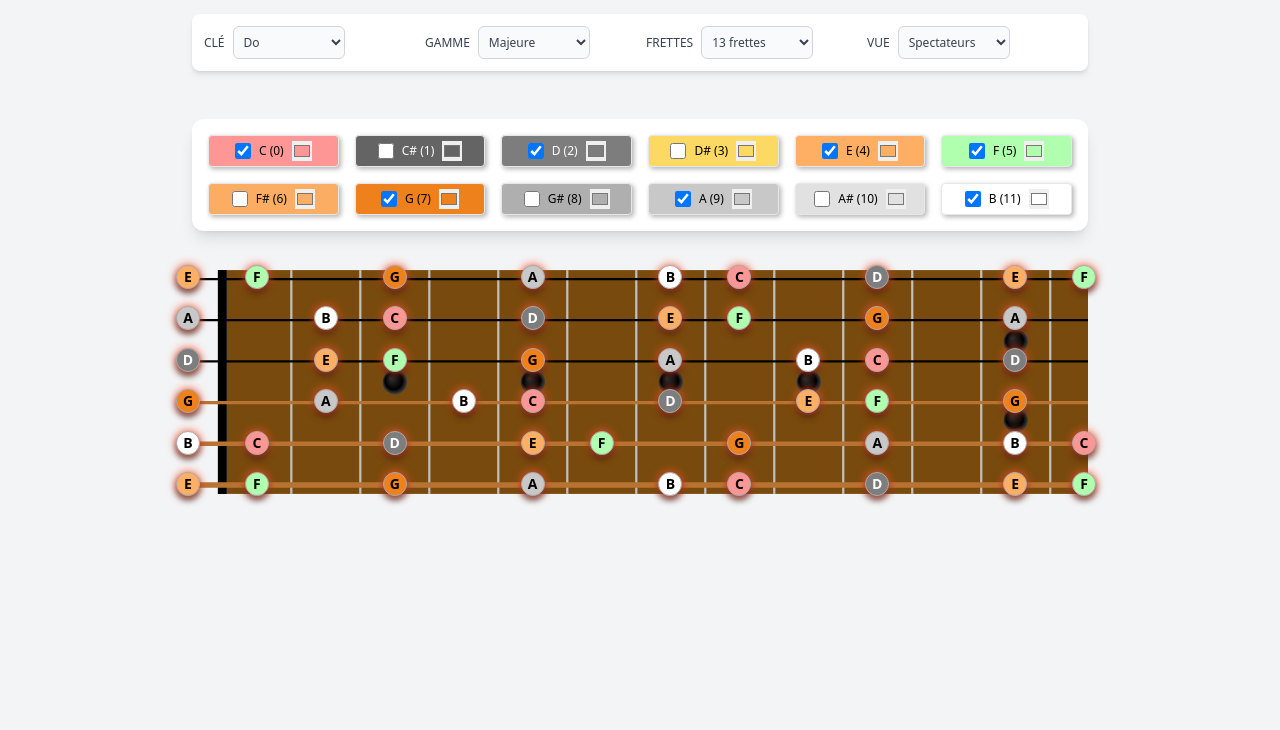
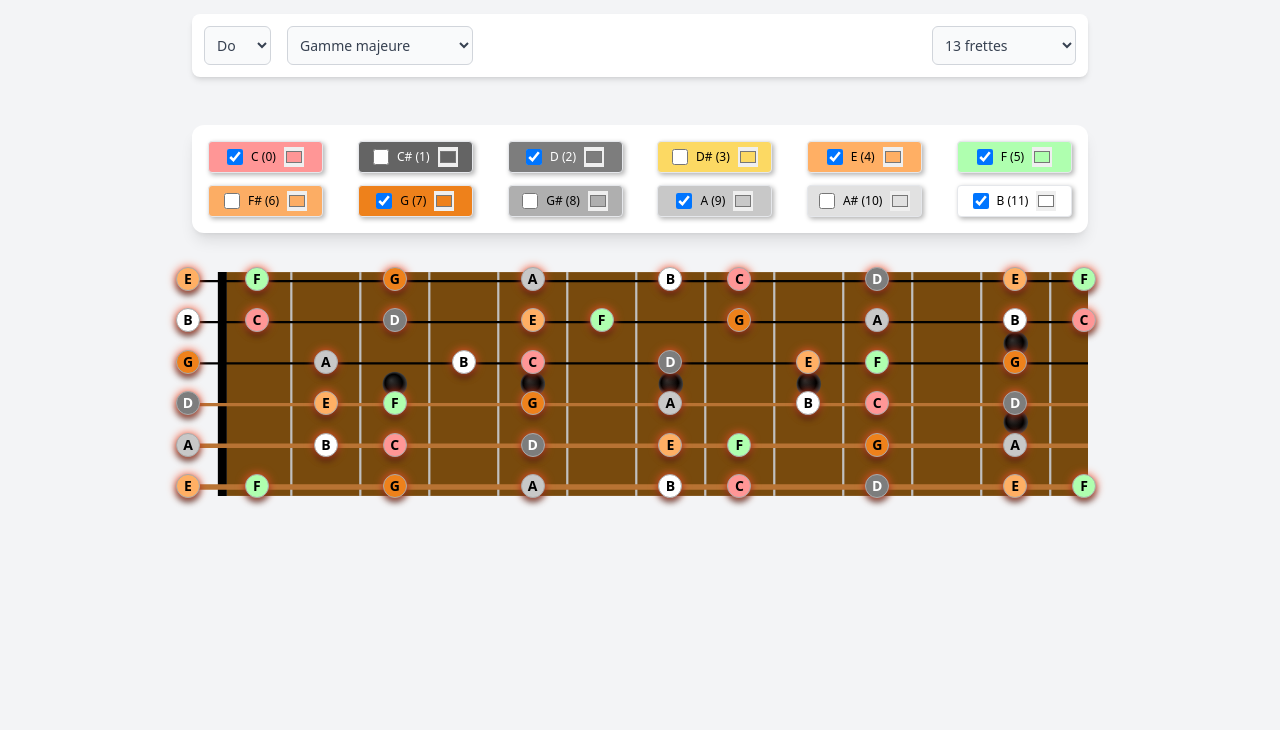
Before and after one commit to edflive/Fretboard, a website: page index.html in a window 1280 px wide. Shown: the part 70-800 px from the top of the page. Drawn offline with nearby package versions, Linux system fonts and the light colour scheme.

Commit message:
Fretboard V1.1

```diff
--- a/index.html
+++ b/index.html
@@ -16,25 +16,18 @@
 </head>
 <body class="bg-gray-100">
   <header class="bg-gray-800 text-white py-4">
-    <h1 class="text-3xl font-bold text-center">Visualiseur de Gammes de Guitare</h1>
+    <h1 class="text-3xl font-bold text-center">Gammes de Guitare</h1>
   </header>
   <main class="p-4">
-
-    <!-- Barre de configuration modernisée -->
-    <section
-      class="grid grid-cols-1 sm:grid-cols-2 md:grid-cols-4 gap-3 p-3 bg-white shadow-md rounded-lg mb-6 max-w-4xl mx-auto transition-all duration-300 hover:shadow-lg"
-    >
-      <!-- Note de base -->
-      <div class="flex items-center group min-w-[9rem]">
-        <label
-          for="root-note"
-          class="mr-2 text-xs font-medium text-gray-700 uppercase group-hover:text-blue-500 transition-colors"
-        >
-          Clé
-        </label>
+    <!-- Barre de configuration équilibrée -->
+    <section class="flex flex-wrap justify-between items-center gap-6 p-3 bg-white shadow-md rounded-lg mb-6 max-w-4xl mx-auto transition-all duration-300 hover:shadow-lg">
+    <!--section class="flex justify-between items-center gap-6 p-3 bg-white shadow-md rounded-lg mb-6 max-w-4xl mx-auto transition-all duration-300 hover:shadow-lg"-->
+      <!-- Conteneur pour les 2 premiers selects -->
+      <div class="flex gap-4">
+          <!-- Sélecteur Note de base -->
           <select
             id="root-note"
-          class="w-28 bg-gray-50 border border-gray-300 rounded-md p-1.5 text-gray-700 text-xs focus:outline-none focus:ring-2 focus:ring-blue-400 focus:border-transparent transition-all duration-200 hover:bg-gray-100"
+            class="w-15 bg-gray-50 border border-gray-300 rounded-md p-2 text-gray-700 text-sm focus:outline-none focus:ring-2 focus:ring-blue-400 focus:border-transparent transition-all duration-200 hover:bg-gray-100"
           >
             <option value="C">Do</option>
             <option value="C#">Do#</option>
@@ -49,24 +42,16 @@
             <option value="A#">La#</option>
             <option value="B">Si</option>
           </select>
-      </div>
 
-      <!-- Gamme -->
-      <div class="flex items-center group min-w-[9rem]">
-        <label
-          for="scale-type"
-          class="mr-2 text-xs font-medium text-gray-700 uppercase group-hover:text-blue-500 transition-colors"
-        >
-          Gamme
-        </label>
+          <!-- Sélecteur Gamme -->
           <select
             id="scale-type"
-          class="w-28 bg-gray-50 border border-gray-300 rounded-md p-1.5 text-gray-700 text-xs focus:outline-none focus:ring-2 focus:ring-blue-400 focus:border-transparent transition-all duration-200 hover:bg-gray-100"
+            class="w-50 bg-gray-50 border border-gray-300 rounded-md p-2 text-gray-700 text-sm focus:outline-none focus:ring-2 focus:ring-blue-400 focus:border-transparent transition-all duration-200 hover:bg-gray-100"
           >
-          <option value="major">Majeure</option>
-          <option value="minor">Mineure</option>
-          <option value="pentatonicMinor">Penta Min.</option>
-          <option value="pentatonicMajor">Penta Maj.</option>
+            <option value="major">Gamme majeure</option>
+            <option value="minor">Gamme mineure</option>
+            <option value="pentatonicMinor">Pentatonique mineure</option>
+            <option value="pentatonicMajor">Pentatonique majeure</option>
             <option value="blues">Blues</option>
             <option value="mixolydian">Mixolydien</option>
             <option value="dorian">Dorien</option>
@@ -77,49 +62,23 @@
           </select>
       </div>
 
-      <!-- Nombre de frettes -->
-      <div class="flex items-center group min-w-[9rem]">
-        <label
-          for="fret-count"
-          class="mr-2 text-xs font-medium text-gray-700 uppercase group-hover:text-blue-500 transition-colors"
-        >
-          Frettes
-        </label>
+      <!-- Sélecteur Nombre de frettes (à droite) -->
       <select
         id="fret-count"
-          class="w-28 bg-gray-50 border border-gray-300 rounded-md p-1.5 text-gray-700 text-xs focus:outline-none focus:ring-2 focus:ring-blue-400 focus:border-transparent transition-all duration-200 hover:bg-gray-100"
+        class="w-36 bg-gray-50 border border-gray-300 rounded-md p-2 text-gray-700 text-sm focus:outline-none focus:ring-2 focus:ring-blue-400 focus:border-transparent transition-all duration-200 hover:bg-gray-100"
       >
         <option value="13">13 frettes</option>
         <option value="16">16 frettes</option>
         <option value="20">20 frettes</option>
       </select>
-      </div>
-
-      <!-- Ordre des cordes -->
-      <div class="flex items-center group min-w-[9rem]">
-        <label
-          for="string-order"
-          class="mr-2 text-xs font-medium text-gray-700 uppercase group-hover:text-blue-500 transition-colors"
-        >
-          Vue
-        </label>
-        <select
-          id="string-order"
-          class="w-28 bg-gray-50 border border-gray-300 rounded-md p-1.5 text-gray-700 text-xs focus:outline-none focus:ring-2 focus:ring-blue-400 focus:border-transparent transition-all duration-200 hover:bg-gray-100"
-        >
-          <option value="lowBottom">Spectateurs</option>
-          <option value="lowTop">Guitariste</option>
-        </select>
-      </div>
     </section>
-
     <section id="Asemitone-colors" class="grid grid-cols-4 gap-2 mb-6 max-w-xl mx-auto">
       <!-- Boutons générés dynamiquement -->
     </section>
     <!-- Contrôles pour les 12 demi-tons (deuxième section, ajustée) -->
     <section
       id="semitone-colors"
-      class="grid grid-cols-6 gap-4 mb-6 max-w-4xl mx-auto bg-white shadow-lg rounded-xl p-4"
+      class="flex flex-wrap justify-between gap-3 mb-6 max-w-4xl mx-auto bg-white shadow-lg rounded-xl p-4"
     >
     </section>
     <!-- Fretboard -->
--- a/js/script.js
+++ b/js/script.js
@@ -36,14 +36,14 @@ document.addEventListener('DOMContentLoaded', function() {
     locrian: [0, 1, 3, 5, 6, 8, 10]             // Mode locrien (rare, sonorité instable, ex. B C D E F G A)
 };
 
-  // Accordage standard (du mi grave au mi aigu)
+  // Accordage standard (du mi grave au mi aigu) inversé pour le grave en bas
   const strings = [
-    { note: 'E', frequency: 82.41 },
+    { note: 'E', frequency: 329.63 },
+    { note: 'B', frequency: 246.94 },
+    { note: 'G', frequency: 196.00 },
+    { note: 'D', frequency: 146.83 },
     { note: 'A', frequency: 110.00 },
-    { note: 'D', frequency: 146.83 },
-    { note: 'G', frequency: 196.00 },
-    { note: 'B', frequency: 246.94 },
-    { note: 'E', frequency: 329.63 }
+    { note: 'E', frequency: 82.41 }
   ];
 
   // Couleurs par défaut pour les 12 demi-tons
@@ -76,12 +76,6 @@ document.addEventListener('DOMContentLoaded', function() {
   const storedFretCount = localStorage.getItem('fretCount');
   if (storedFretCount) {
     fretCountSelect.value = storedFretCount;
-  }
-
-  // Chargement de l'option d'ordre des cordes depuis le localStorage (si défini)
-  const storedStringOrder = localStorage.getItem('stringOrder');
-  if (storedStringOrder) {
-    stringOrderSelect.value = storedStringOrder;
   }
 
   // Pour chaque demi-ton, indique s'il est affiché sur le manche (sera mis à jour par updateAllControls)
@@ -142,19 +136,16 @@ document.addEventListener('DOMContentLoaded', function() {
     const selectedRoot = rootSelect.value;
     const totalFrets = parseInt(fretCountSelect.value, 10);
 
-    // Détermine l'ordre des cordes selon le select
-    const stringOrder = stringOrderSelect.value;
-    const currentStrings = (stringOrder === "lowTop") ? [...strings].reverse() : strings;
-
-    currentStrings.forEach((string, stringIndex) => {
+    strings.forEach((string, stringIndex) => {
       for (let fret = 0; fret <= totalFrets; fret++) {
         const note = getNoteAtFret(string.note, fret);
         const semitoneDiff = (getNoteIndex(note) - getNoteIndex(selectedRoot) + 12) % 12;
         if (!visibleMapping[semitoneDiff]) continue;
         const markerColor = colorMapping[semitoneDiff];
         const marker = document.createElement('div');
-        marker.classList.add( 'marker',
-          'w-6', 'h-6', 'rounded-full', 'flex',
+        marker.classList.add(
+          'marker', 'w-6', 'h-6',
+          'rounded-full', 'flex',
           'justify-center', 'items-center', 'font-bold',
           'cursor-pointer', 'select-none', 'absolute', 'text-sm'
         );
@@ -167,7 +158,7 @@ document.addEventListener('DOMContentLoaded', function() {
         marker.style.color = getContrastColor(markerColor);
 
         const leftPercent = (fret / totalFrets) * 100;
-        const topPercent = ((stringIndex + 0.5) / currentStrings.length) * 100;
+        const topPercent = ((stringIndex + 0.5) / strings.length) * 100;
         marker.style.left = `calc(${leftPercent}% - 1rem)`;
         marker.style.top = `calc(${topPercent}% - 1rem)`;
 
@@ -216,10 +207,11 @@ document.addEventListener('DOMContentLoaded', function() {
       const button = document.createElement('button');
       button.setAttribute('data-index', i);
       button.classList.add(...BUTTON_CLASSES);
+      button.style.width ='115px';
       button.style.backgroundColor = colorMapping[i];
       button.style.color = getContrastColor(colorMapping[i]);
 
-button.style.boxShadow = '2px 2px 5px rgba(0, 0, 0, 0.3)';
+      button.style.boxShadow = '2px 2px 5px rgba(0, 0, 0, 0.3)';
 
       // Création de la case à cocher
       const checkbox = document.createElement('input');
--- a/service-worker.js
+++ b/service-worker.js
@@ -1,4 +1,4 @@
-const CACHE_NAME = "fretboard-cache-v1";
+const CACHE_NAME = "fretboard-cache-v1.1";
 const urlsToCache = [
   "./",                // racine
   "./index.html",      // page principale
```
Lines whose indentation alone changed are shown as unchanged.
